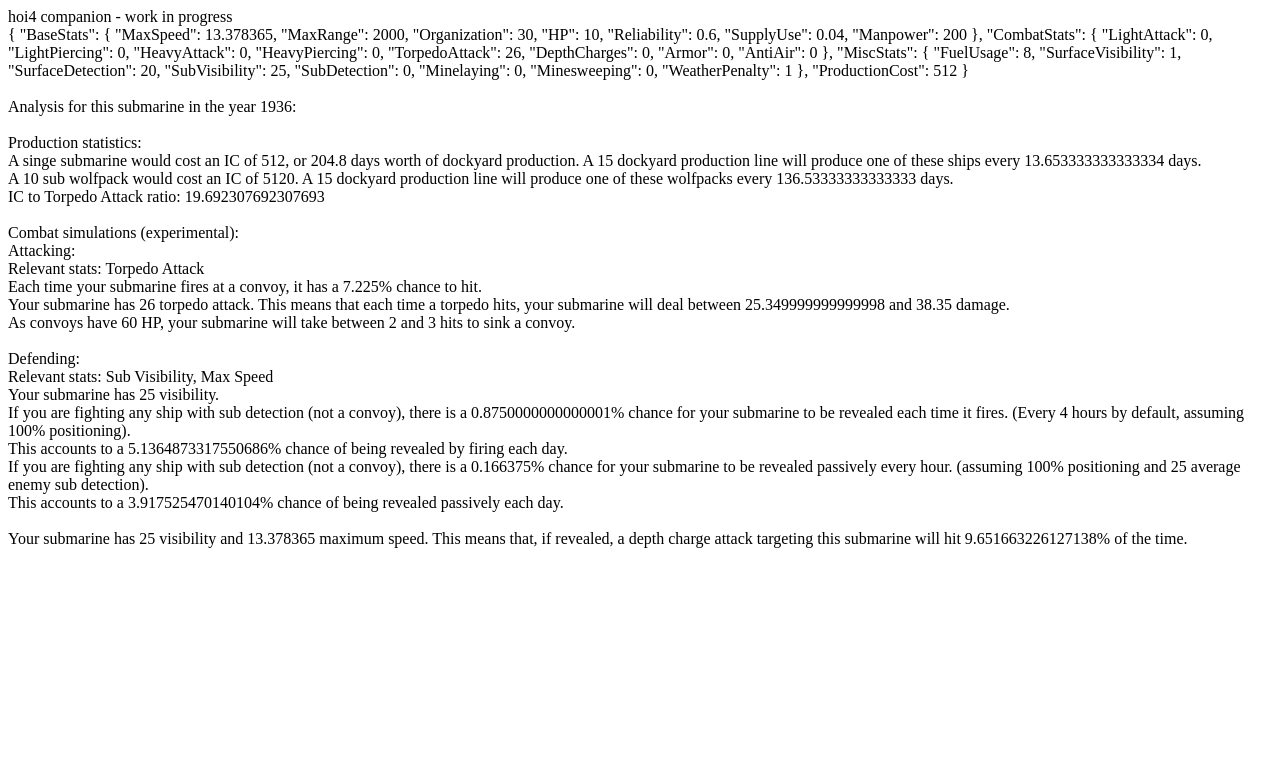
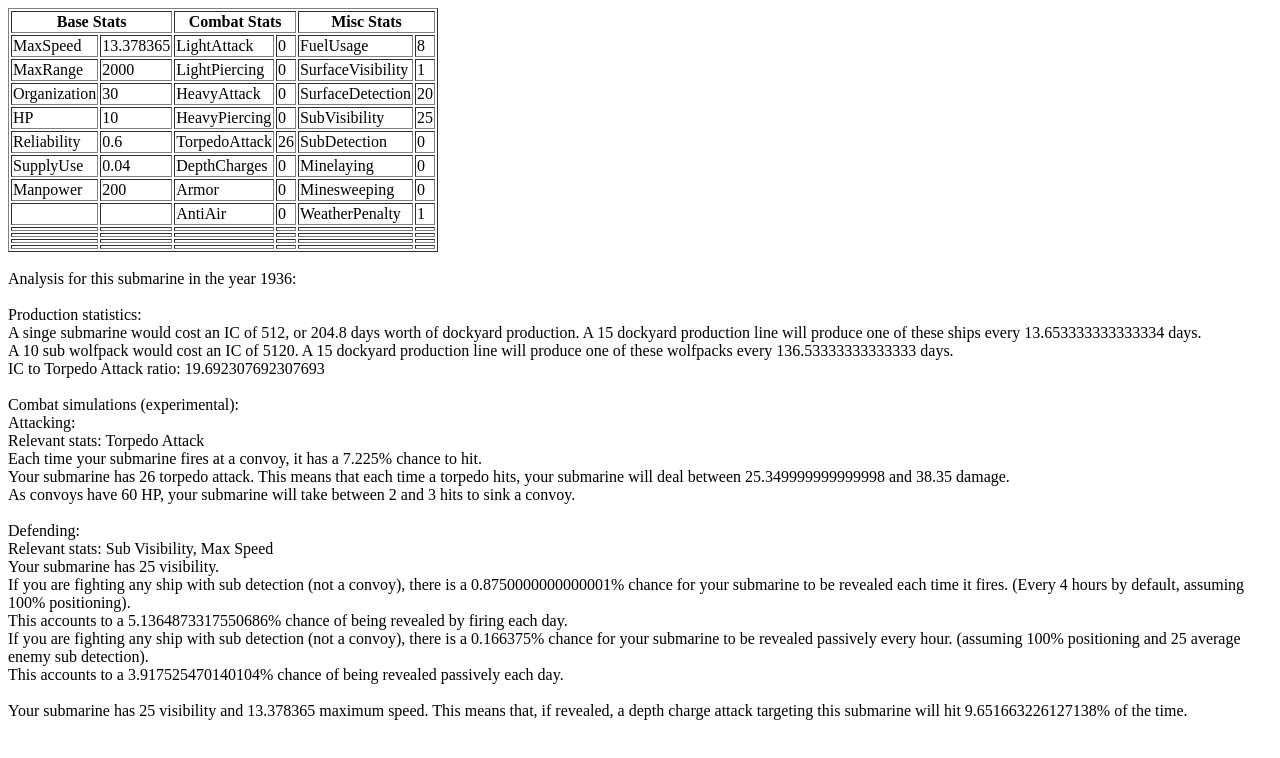
Before and after one commit to jkrawitt/hoi4-companion, a Vue app: page / in a window 1280 px wide. Shown: the top 758 px of the page. Built offline with nearby package versions, Linux system fonts and the light colour scheme; the HTML template or start-up script is replaced by a standard one.

Commit message:
basic status table

```diff
--- a/src/App.vue
+++ b/src/App.vue
@@ -4,8 +4,5 @@
 </script>
 
 <template>
-  <header>
-    <div>hoi4 companion - work in progress</div>
-  </header>
   <SubmarineCard></SubmarineCard>
 </template>
--- a/src/components/navy/SubmarineCard.vue
+++ b/src/components/navy/SubmarineCard.vue
@@ -1,5 +1,6 @@
 <script setup lang="ts">
 import SubmarineAnalysis from './SubmarineAnalysis.vue'
+import SubmarineStats from './SubmarineStats.vue'
 
 export type Submarine = {
   BaseStats: SubmarineBaseStats
@@ -154,7 +155,6 @@
 </script>
 
 <template>
-  <div>{{ testSub }}</div>
+  <SubmarineStats :sub="testSub"></SubmarineStats>
   <SubmarineAnalysis :year="1936" :sub="testSub"></SubmarineAnalysis>
-
 </template>
--- /dev/null
+++ b/src/components/navy/SubmarineStats.vue
@@ -0,0 +1,41 @@
+<script setup lang="ts">
+import { computed } from 'vue'
+import type { Submarine } from './SubmarineCard.vue'
+
+const props = defineProps<{
+  sub: Submarine
+}>()
+
+const transposeSubObject = (sub: Submarine) => {
+  const baseStats = Object.keys(sub.BaseStats)
+  const baseStatsValues = Object.values(sub.BaseStats)
+  const combatStats = Object.keys(sub.CombatStats)
+  const combatStatsValues = Object.values(sub.CombatStats)
+  const miscStats = Object.keys(sub.MiscStats)
+  const miscStatsValues = Object.values(sub.MiscStats)
+  return [baseStats, baseStatsValues, combatStats, combatStatsValues, miscStats, miscStatsValues]
+}
+
+const transposedSubObject = computed(() => {
+  return transposeSubObject(props.sub)
+})
+</script>
+
+<template>
+  <span>
+    <table border="1">
+      <thead>
+        <tr>
+          <th colspan="2">Base Stats</th>
+          <th colspan="2">Combat Stats</th>
+          <th colspan="2">Misc Stats</th>
+        </tr>
+      </thead>
+      <tbody>
+        <tr v-for="n in 12" :key="n">
+          <td v-for="k in 6" :key="k">{{ transposedSubObject[k - 1][n - 1] }}</td>
+        </tr>
+      </tbody>
+    </table>
+  </span>
+</template>
```
